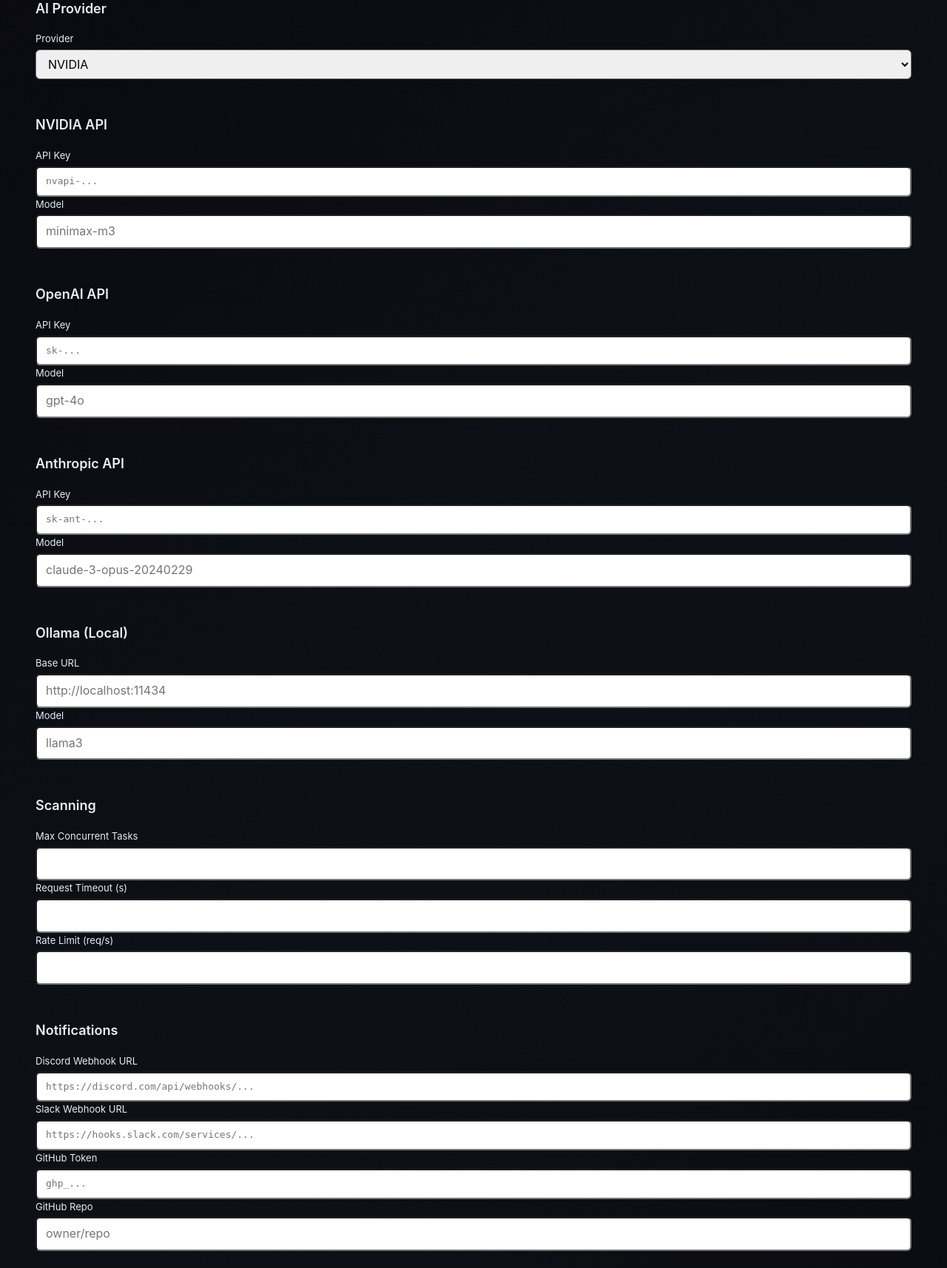
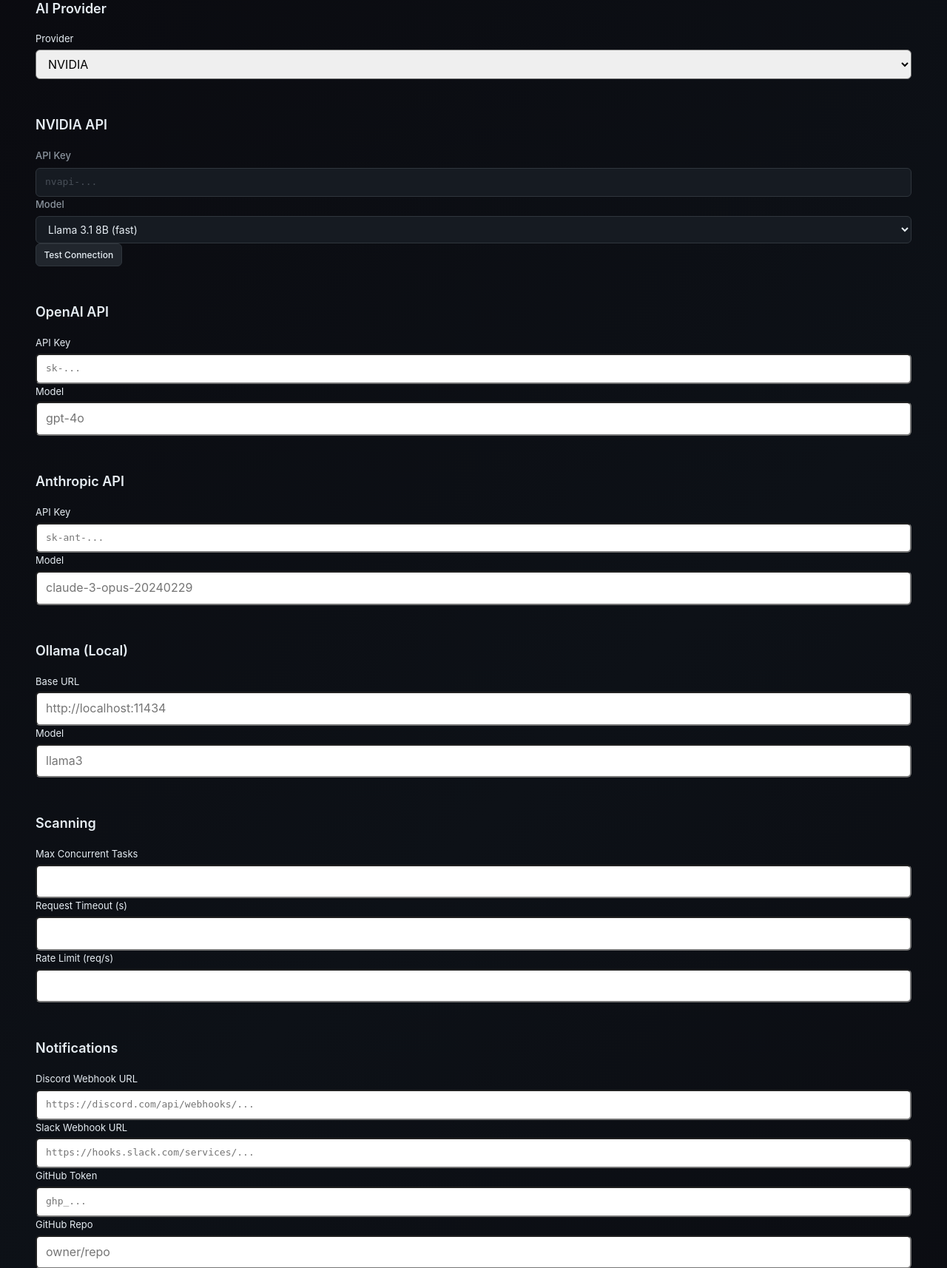
Before and after one commit to highoncomputers/BugFinder, a FastAPI app: page /settings in a window 1280 px wide. Shown: the part 233-1947 px from the top of the page at 74% size. Run offline with FastAPI, Linux system fonts and the light colour scheme; parts of the project's set-up code (start-up, migrations or seed data) failed here and were passed over; some libraries are stand-ins or nearby versions.

Commit message:
Fix imports (NVIDIAClient→BaseAIProvider, APK→ANDROID), add updated_at to ScanSession, fix default NVIDIA model, add graceful error handling for scan failures, add NVIDIA test connection & model browser to settings

```diff
--- a/bugfinder/core/config.py
+++ b/bugfinder/core/config.py
@@ -22,7 +22,7 @@
 
     # NVIDIA
     nvidia_api_key: str = Field(default="", description="NVIDIA API key")
-    nvidia_model: str = Field(default="minimax-m3", description="NVIDIA model name")
+    nvidia_model: str = Field(default="meta/llama-3.1-8b-instruct", description="NVIDIA model name")
     nvidia_base_url: str = Field(
         default="https://integrate.api.nvidia.com/v1",
         description="NVIDIA API base URL",
--- a/bugfinder/database/models.py
+++ b/bugfinder/database/models.py
@@ -63,6 +63,7 @@
     completed_at: Mapped[datetime | None] = mapped_column(DateTime, nullable=True)
     error: Mapped[str | None] = mapped_column(Text, nullable=True)
     created_at: Mapped[datetime] = mapped_column(DateTime, default=_utcnow)
+    updated_at: Mapped[datetime] = mapped_column(DateTime, default=_utcnow, onupdate=_utcnow)
     extra_data: Mapped[dict | None] = mapped_column(JSON, nullable=True)
 
     project = relationship("Project", back_populates="scans")
--- a/bugfinder/planner/ai_planner.py
+++ b/bugfinder/planner/ai_planner.py
@@ -1,6 +1,6 @@
 from __future__ import annotations
 
-from bugfinder.ai.client import NVIDIAClient
+from bugfinder.ai.client import BaseAIProvider
 from bugfinder.database.repository import Repository
 from bugfinder.knowledge_graph.graph import KnowledgeGraph
 from bugfinder.planner.base import BasePlanner
@@ -17,7 +17,7 @@
     def __init__(
         self,
         knowledge_graph: KnowledgeGraph,
-        ai_client: NVIDIAClient | None = None,
+        ai_client: BaseAIProvider | None = None,
         repository: Repository | None = None,
     ) -> None:
         super().__init__(knowledge_graph, ai_client, repository)
--- a/bugfinder/planner/base.py
+++ b/bugfinder/planner/base.py
@@ -2,7 +2,7 @@
 
 from abc import ABC, abstractmethod
 
-from bugfinder.ai.client import NVIDIAClient
+from bugfinder.ai.client import BaseAIProvider
 from bugfinder.database.repository import Repository
 from bugfinder.knowledge_graph.graph import KnowledgeGraph
 
@@ -11,7 +11,7 @@
     def __init__(
         self,
         knowledge_graph: KnowledgeGraph,
-        ai_client: NVIDIAClient | None = None,
+        ai_client: BaseAIProvider | None = None,
         repository: Repository | None = None,
     ) -> None:
         self.knowledge_graph = knowledge_graph
--- a/bugfinder/planner/rule_planner.py
+++ b/bugfinder/planner/rule_planner.py
@@ -89,7 +89,7 @@
         {"agent": "recon.dns", "rationale": "Reverse DNS lookup"},
         {"agent": "verification", "rationale": "Verify discoveries"},
     ],
-    TargetType.APK: [
+    TargetType.ANDROID: [
         {"agent": "android.decompile", "rationale": "Decompile APK for analysis"},
         {"agent": "android.webview", "rationale": "Check WebView security configuration"},
         {"agent": "android.storage", "rationale": "Check local storage security"},
--- a/bugfinder/web/routes/dashboard.py
+++ b/bugfinder/web/routes/dashboard.py
@@ -39,7 +39,7 @@
                 status=st, profile=s.profile or "quick",
                 progress=s.progress or 0.0, current_step=s.current_step,
                 project_id=s.project_id, created_at=s.created_at,
-                updated_at=s.updated_at, findings_count=len(findings),
+                updated_at=getattr(s, 'updated_at', s.created_at), findings_count=len(findings),
             ))
 
         return DashboardStats(
--- a/bugfinder/web/templates/settings.html
+++ b/bugfinder/web/templates/settings.html
@@ -28,12 +28,37 @@
                 <h2 class="text-lg font-semibold text-white mb-4">NVIDIA API</h2>
                 <div class="space-y-4">
                     <div>
-                        <label class="block text-sm text-gray-400 mb-1">API Key</label>
-                        <input type="password" x-model="config.nvidia_api_key" placeholder="nvapi-..." class="w-full bg-gray-800 text-white rounded px-3 py-2 border border-gray-700 focus:border-emerald-500 focus:outline-none font-mono text-sm">
+                        <label class="form-label">API Key</label>
+                        <input type="password" x-model="config.nvidia_api_key" placeholder="nvapi-..." class="input font-mono text-sm">
                     </div>
                     <div>
-                        <label class="block text-sm text-gray-400 mb-1">Model</label>
-                        <input type="text" x-model="config.nvidia_model" placeholder="minimax-m3" class="w-full bg-gray-800 text-white rounded px-3 py-2 border border-gray-700 focus:border-emerald-500 focus:outline-none">
+                        <label class="form-label">Model</label>
+                        <div class="flex gap-2">
+                            <select x-model="config.nvidia_model" class="select flex-1">
+                                <option value="meta/llama-3.1-8b-instruct">Llama 3.1 8B (fast)</option>
+                                <option value="meta/llama-3.3-70b-instruct">Llama 3.3 70B (powerful)</option>
+                                <option value="meta/llama-4-maverick-17b-128e-instruct">Llama 4 Maverick 17B</option>
+                                <option value="nvidia/llama-3.1-nemotron-nano-8b-v1">Nemotron Nano 8B</option>
+                                <option value="nvidia/llama-3.3-nemotron-super-49b-v1">Nemotron Super 49B</option>
+                                <option value="mistralai/mistral-7b-instruct-v0.3">Mistral 7B</option>
+                                <option value="google/gemma-2-27b-it">Gemma 2 27B</option>
+                            </select>
+                        </div>
+                    </div>
+                    <div>
+                        <button @click="testNvidia()" :disabled="testingNvidia" class="btn btn-secondary btn-sm">
+                            <span x-show="!testingNvidia">Test Connection</span>
+                            <span x-show="testingNvidia">Testing...</span>
+                        </button>
+                        <span x-show="nvidiaTestResult" class="text-xs ml-2" :class="nvidiaTestOk ? 'text-green-400' : 'text-red-400'" x-text="nvidiaTestResult"></span>
+                    </div>
+                    <div x-show="availableModels.length > 0" class="mt-2">
+                        <label class="form-label">Available Models <span class="text-muted">(click to select)</span></label>
+                        <div class="flex flex-wrap gap-1 max-h-32 overflow-y-auto p-2 rounded" style="background: rgba(13,17,23,0.6); border: 1px solid #21262d;">
+                            <template x-for="m in availableModels" :key="m">
+                                <button @click="config.nvidia_model = m" class="text-xs px-2 py-1 rounded" style="background: rgba(48,54,61,0.5); border: 1px solid #30363d; color: #58a6ff;" x-text="m"></button>
+                            </template>
+                        </div>
                     </div>
                 </div>
             </div>
@@ -179,6 +204,10 @@
         envPath: '',
         saving: false,
         message: null,
+        testingNvidia: false,
+        nvidiaTestResult: '',
+        nvidiaTestOk: false,
+        availableModels: [],
         async init() {
             await this.load();
         },
@@ -222,6 +251,31 @@
             } finally {
                 this.saving = false;
             }
+        },
+        async testNvidia() {
+            this.testingNvidia = true;
+            this.nvidiaTestResult = '';
+            this.availableModels = [];
+            try {
+                const res = await fetch('/api/test-connection', {
+                    method: 'POST',
+                    headers: { 'Content-Type': 'application/json' },
+                    body: JSON.stringify({ api_key: this.config.nvidia_api_key })
+                });
+                const data = await res.json();
+                if (data.success) {
+                    this.nvidiaTestResult = 'Connected! ' + data.models.length + ' models available';
+                    this.nvidiaTestOk = true;
+                    this.availableModels = data.models;
+                } else {
+                    this.nvidiaTestResult = data.error || 'Connection failed';
+                    this.nvidiaTestOk = false;
+                }
+            } catch (e) {
+                this.nvidiaTestResult = 'Error: ' + e.message;
+                this.nvidiaTestOk = false;
+            }
+            this.testingNvidia = false;
         }
     }
 }
--- a/bugfinder/workflow/phases.py
+++ b/bugfinder/workflow/phases.py
@@ -40,7 +40,7 @@
         if target_type == TargetType.API:
             base.extend(["graphql", "jwt", "cors", "rate"])
             base.extend(["discover", "fuzz"])
-        if target_type == TargetType.APK:
+        if target_type == TargetType.ANDROID:
             base.extend(["decompile", "webview", "storage", "deeplinks"])
         if profile == "deep":
             base.extend(["cloud", "s3", "gcp", "azure", "firebase", "secrets", "tls"])
--- a/bugfinder/workflow/templates.py
+++ b/bugfinder/workflow/templates.py
@@ -34,7 +34,7 @@
     "deep-dive": WorkflowTemplate(
         name="Deep Dive",
         description="Maximum coverage: all agents, cloud checks, race conditions, Android analysis",
-        target_types=[TargetType.WEBSITE, TargetType.API, TargetType.APK, TargetType.IP, TargetType.CIDR],
+        target_types=[TargetType.WEBSITE, TargetType.API, TargetType.ANDROID, TargetType.IP_ADDRESS, TargetType.CIDR],
         agents=["dns", "tech", "port", "cert", "service", "crawler", "wayback", "github", "googledorks",
                 "xss", "sqli", "ssti", "xxe", "lfi", "ssrf", "graphql", "jwt", "cors", "cookies",
                 "csrf", "redirect", "host_header", "race", "cache", "secrets", "tls",
@@ -51,7 +51,7 @@
     "android-security": WorkflowTemplate(
         name="Android Security",
         description="Full Android APK security analysis",
-        target_types=[TargetType.APK],
+        target_types=[TargetType.ANDROID],
         agents=["decompile", "webview", "storage", "deeplinks", "secrets"],
         phases=["recon", "vuln_detection", "reporting"],
     ),
```
Also changed, not shown: bugfinder/engine/scheduler.py (+10 -6 lines), bugfinder/web/routes/auth.py (+37 -0 lines), bugfinder/web/routes/scans.py (+13 -5 lines).
